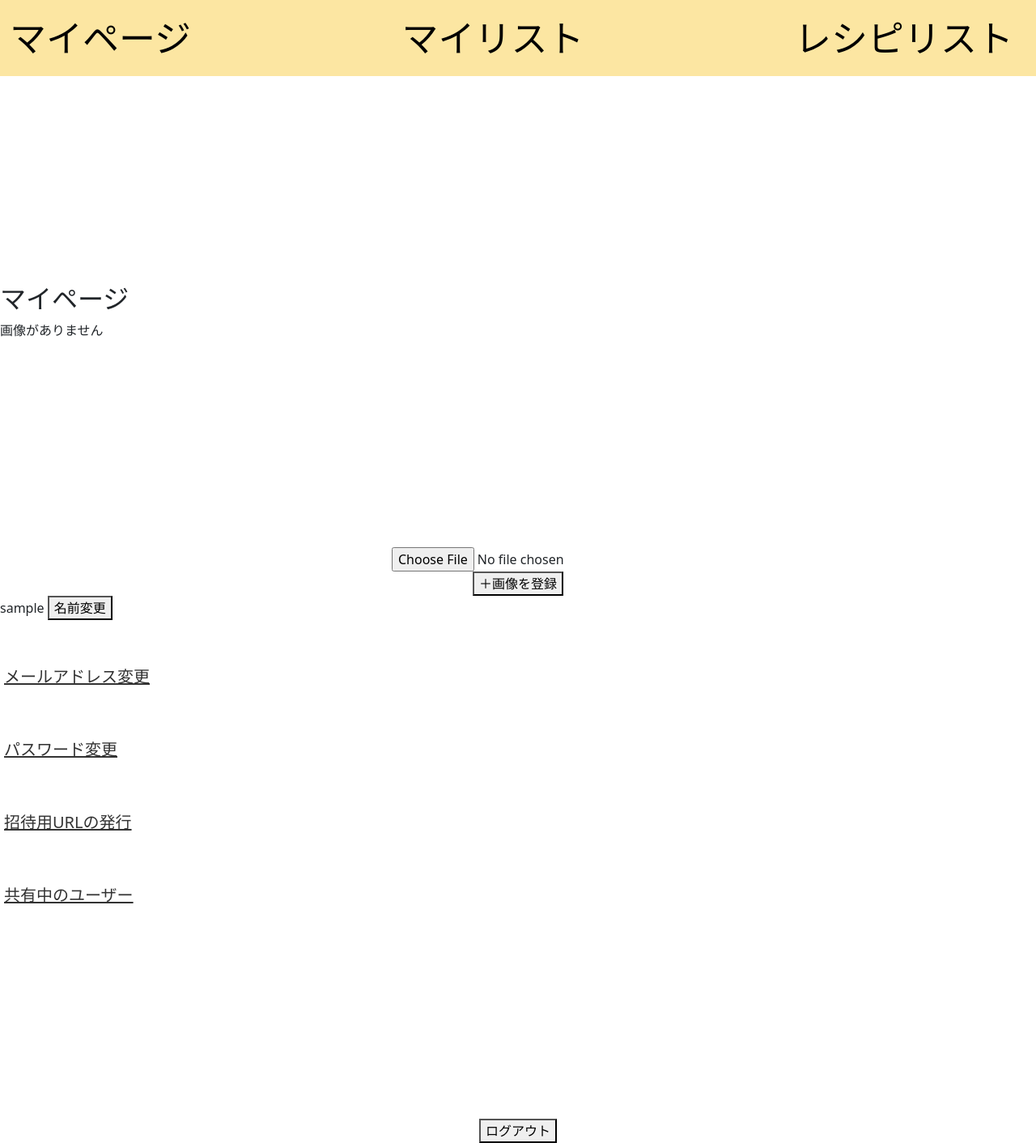
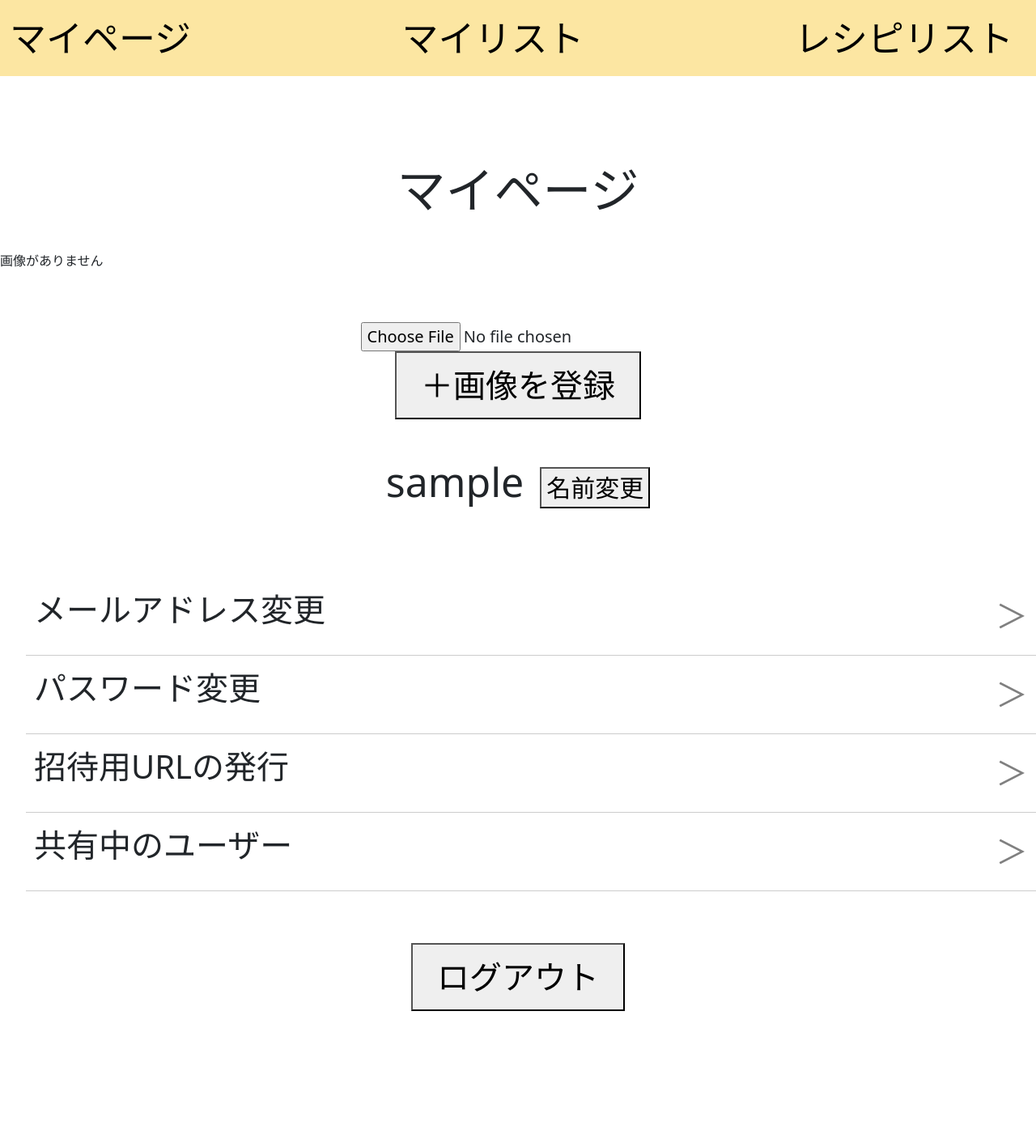
Before and after one commit to asami-mano/Cooking-Memory, a Django app: page /accounts/mypage/ in a window 1280 px wide. Shown: the whole page at 81% size. After the commit the page ends 1249 px from the top, so only its background shows below. Run offline with Django 5.2, Linux system fonts and the light colour scheme; the visitor is signed in with stand-in values (Sample User, id 1).

Commit message:
マイページcss完成

```diff
--- a/cooking_memory/cooking_memory/settings.py
+++ b/cooking_memory/cooking_memory/settings.py
@@ -11,6 +11,7 @@ https://docs.djangoproject.com/en/5.1/ref/settings/
 """
 
 from pathlib import Path
+import os
 
 # Build paths inside the project like this: BASE_DIR / 'subdir'.
 BASE_DIR = Path(__file__).resolve().parent.parent
@@ -116,6 +117,8 @@ USE_TZ = True
 # https://docs.djangoproject.com/en/5.1/howto/static-files/
 
 STATIC_URL = 'static/'
+STATICFILES_DIRS = [
+    os.path.join(BASE_DIR, 'static'),
 
 # Default primary key field type
 # https://docs.djangoproject.com/en/5.1/ref/settings/#default-auto-field
--- a/cooking_memory/cooking_memory_app/login_view/login_view/settings.py
+++ b/cooking_memory/cooking_memory_app/login_view/login_view/settings.py
@@ -124,7 +124,9 @@ USE_TZ = True
 # https://docs.djangoproject.com/en/5.1/howto/static-files/
 
 STATIC_URL = 'static/'
-
+STATICFILES_DIRS = [
+    os.path.join(BASE_DIR, 'static'),
+]
 # Default primary key field type
 # https://docs.djangoproject.com/en/5.1/ref/settings/#default-auto-field
 
--- /dev/null
+++ b/cooking_memory/cooking_memory_app/login_view/static/css/sanitize.css
@@ -0,0 +1,566 @@
+/* Document
+ * ========================================================================== */
+
+/**
+ * Add border box sizing in all browsers (opinionated).
+ */
+
+*,
+::before,
+::after {
+  box-sizing: border-box;
+}
+
+/**
+ * 1. Add text decoration inheritance in all browsers (opinionated).
+ * 2. Add vertical alignment inheritance in all browsers (opinionated).
+ */
+
+::before,
+::after {
+  text-decoration: inherit; /* 1 */
+  vertical-align: inherit; /* 2 */
+}
+
+/**
+ * 1. Use the default cursor in all browsers (opinionated).
+ * 2. Change the line height in all browsers (opinionated).
+ * 3. Use a 4-space tab width in all browsers (opinionated).
+ * 4. Remove the grey highlight on links in iOS (opinionated).
+ * 5. Prevent adjustments of font size after orientation changes in
+ *    IE on Windows Phone and in iOS.
+ * 6. Breaks words to prevent overflow in all browsers (opinionated).
+ */
+
+html {
+  cursor: default; /* 1 */
+  line-height: 1.5; /* 2 */
+  -moz-tab-size: 4; /* 3 */
+  tab-size: 4; /* 3 */
+  -webkit-tap-highlight-color: transparent /* 4 */;
+  -ms-text-size-adjust: 100%; /* 5 */
+  -webkit-text-size-adjust: 100%; /* 5 */
+  word-break: break-word; /* 6 */
+}
+
+/* Sections
+ * ========================================================================== */
+
+/**
+ * Remove the margin in all browsers (opinionated).
+ */
+
+body {
+  margin: 0;
+}
+
+/**
+ * Correct the font size and margin on `h1` elements within `section` and
+ * `article` contexts in Chrome, Edge, Firefox, and Safari.
+ */
+
+h1 {
+  font-size: 2em;
+  margin: 0.67em 0;
+}
+
+/* Grouping content
+ * ========================================================================== */
+
+/**
+ * Remove the margin on nested lists in Chrome, Edge, IE, and Safari.
+ */
+
+dl dl,
+dl ol,
+dl ul,
+ol dl,
+ul dl {
+  margin: 0;
+}
+
+/**
+ * Remove the margin on nested lists in Edge 18- and IE.
+ */
+
+ol ol,
+ol ul,
+ul ol,
+ul ul {
+  margin: 0;
+}
+
+/**
+ * 1. Add the correct sizing in Firefox.
+ * 2. Show the overflow in Edge 18- and IE.
+ */
+
+hr {
+  height: 0; /* 1 */
+  overflow: visible; /* 2 */
+}
+
+/**
+ * Add the correct display in IE.
+ */
+
+main {
+  display: block;
+}
+
+/**
+ * Remove the list style on navigation lists in all browsers (opinionated).
+ */
+
+nav ol,
+nav ul {
+  list-style: none;
+  padding: 0;
+}
+
+/**
+ * 1. Correct the inheritance and scaling of font size in all browsers.
+ * 2. Correct the odd `em` font sizing in all browsers.
+ */
+
+pre {
+  font-family: monospace, monospace; /* 1 */
+  font-size: 1em; /* 2 */
+}
+
+/* Text-level semantics
+ * ========================================================================== */
+
+/**
+ * Remove the gray background on active links in IE 10.
+ */
+
+a {
+  background-color: transparent;
+}
+
+/**
+ * Add the correct text decoration in Edge 18-, IE, and Safari.
+ */
+
+abbr[title] {
+  text-decoration: underline;
+  text-decoration: underline dotted;
+}
+
+/**
+ * Add the correct font weight in Chrome, Edge, and Safari.
+ */
+
+b,
+strong {
+  font-weight: bolder;
+}
+
+/**
+ * 1. Correct the inheritance and scaling of font size in all browsers.
+ * 2. Correct the odd `em` font sizing in all browsers.
+ */
+
+code,
+kbd,
+samp {
+  font-family: monospace, monospace; /* 1 */
+  font-size: 1em; /* 2 */
+}
+
+/**
+ * Add the correct font size in all browsers.
+ */
+
+small {
+  font-size: 80%;
+}
+
+/* Embedded content
+ * ========================================================================== */
+
+/*
+ * Change the alignment on media elements in all browsers (opinionated).
+ */
+
+audio,
+canvas,
+iframe,
+img,
+svg,
+video {
+  vertical-align: middle;
+}
+
+/**
+ * Add the correct display in IE 9-.
+ */
+
+audio,
+video {
+  display: inline-block;
+}
+
+/**
+ * Add the correct display in iOS 4-7.
+ */
+
+audio:not([controls]) {
+  display: none;
+  height: 0;
+}
+
+/**
+ * Remove the border on iframes in all browsers (opinionated).
+ */
+
+iframe {
+  border-style: none;
+}
+
+/**
+ * Remove the border on images within links in IE 10-.
+ */
+
+img {
+  border-style: none;
+}
+
+/**
+ * Change the fill color to match the text color in all browsers (opinionated).
+ */
+
+svg:not([fill]) {
+  fill: currentColor;
+}
+
+/**
+ * Hide the overflow in IE.
+ */
+
+svg:not(:root) {
+  overflow: hidden;
+}
+
+/* Tabular data
+ * ========================================================================== */
+
+/**
+ * Collapse border spacing in all browsers (opinionated).
+ */
+
+table {
+  border-collapse: collapse;
+}
+
+/* Forms
+ * ========================================================================== */
+
+/**
+ * Remove the margin on controls in Safari.
+ */
+
+button,
+input,
+select {
+  margin: 0;
+}
+
+/**
+ * 1. Show the overflow in IE.
+ * 2. Remove the inheritance of text transform in Edge 18-, Firefox, and IE.
+ */
+
+button {
+  overflow: visible; /* 1 */
+  text-transform: none; /* 2 */
+}
+
+/**
+ * Correct the inability to style buttons in iOS and Safari.
+ */
+
+button,
+[type="button"],
+[type="reset"],
+[type="submit"] {
+  -webkit-appearance: button;
+}
+
+/**
+ * 1. Change the inconsistent appearance in all browsers (opinionated).
+ * 2. Correct the padding in Firefox.
+ */
+
+fieldset {
+  border: 1px solid #a0a0a0; /* 1 */
+  padding: 0.35em 0.75em 0.625em; /* 2 */
+}
+
+/**
+ * Show the overflow in Edge 18- and IE.
+ */
+
+input {
+  overflow: visible;
+}
+
+/**
+ * 1. Correct the text wrapping in Edge 18- and IE.
+ * 2. Correct the color inheritance from `fieldset` elements in IE.
+ */
+
+legend {
+  color: inherit; /* 2 */
+  display: table; /* 1 */
+  max-width: 100%; /* 1 */
+  white-space: normal; /* 1 */
+}
+
+/**
+ * 1. Add the correct display in Edge 18- and IE.
+ * 2. Add the correct vertical alignment in Chrome, Edge, and Firefox.
+ */
+
+progress {
+  display: inline-block; /* 1 */
+  vertical-align: baseline; /* 2 */
+}
+
+/**
+ * Remove the inheritance of text transform in Firefox.
+ */
+
+select {
+  text-transform: none;
+}
+
+/**
+ * 1. Remove the margin in Firefox and Safari.
+ * 2. Remove the default vertical scrollbar in IE.
+ * 3. Change the resize direction in all browsers (opinionated).
+ */
+
+textarea {
+  margin: 0; /* 1 */
+  overflow: auto; /* 2 */
+  resize: vertical; /* 3 */
+}
+
+/**
+ * Remove the padding in IE 10-.
+ */
+
+[type="checkbox"],
+[type="radio"] {
+  padding: 0;
+}
+
+/**
+ * 1. Correct the odd appearance in Chrome, Edge, and Safari.
+ * 2. Correct the outline style in Safari.
+ */
+
+[type="search"] {
+  -webkit-appearance: textfield; /* 1 */
+  outline-offset: -2px; /* 2 */
+}
+
+/**
+ * Correct the cursor style of increment and decrement buttons in Safari.
+ */
+
+::-webkit-inner-spin-button,
+::-webkit-outer-spin-button {
+  height: auto;
+}
+
+/**
+ * Correct the text style of placeholders in Chrome, Edge, and Safari.
+ */
+
+::-webkit-input-placeholder {
+  color: inherit;
+  opacity: 0.54;
+}
+
+/**
+ * Remove the inner padding in Chrome, Edge, and Safari on macOS.
+ */
+
+::-webkit-search-decoration {
+  -webkit-appearance: none;
+}
+
+/**
+ * 1. Correct the inability to style upload buttons in iOS and Safari.
+ * 2. Change font properties to `inherit` in Safari.
+ */
+
+::-webkit-file-upload-button {
+  -webkit-appearance: button; /* 1 */
+  font: inherit; /* 2 */
+}
+
+/**
+ * Remove the inner border and padding of focus outlines in Firefox.
+ */
+
+::-moz-focus-inner {
+  border-style: none;
+  padding: 0;
+}
+
+/**
+ * Restore the focus outline styles unset by the previous rule in Firefox.
+ */
+
+:-moz-focusring {
+  outline: 1px dotted ButtonText;
+}
+
+/**
+ * Remove the additional :invalid styles in Firefox.
+ */
+
+:-moz-ui-invalid {
+  box-shadow: none;
+}
+
+/* Interactive
+ * ========================================================================== */
+
+/*
+ * Add the correct display in Edge 18- and IE.
+ */
+
+details {
+  display: block;
+}
+
+/*
+ * Add the correct styles in Edge 18-, IE, and Safari.
+ */
+
+dialog {
+  background-color: white;
+  border: solid;
+  color: black;
+  display: block;
+  height: -moz-fit-content;
+  height: -webkit-fit-content;
+  height: fit-content;
+  left: 0;
+  margin: auto;
+  padding: 1em;
+  position: absolute;
+  right: 0;
+  width: -moz-fit-content;
+  width: -webkit-fit-content;
+  width: fit-content;
+}
+
+dialog:not([open]) {
+  display: none;
+}
+
+/*
+ * Add the correct display in all browsers.
+ */
+
+summary {
+  display: list-item;
+}
+
+/* Scripting
+ * ========================================================================== */
+
+/**
+ * Add the correct display in IE 9-.
+ */
+
+canvas {
+  display: inline-block;
+}
+
+/**
+ * Add the correct display in IE.
+ */
+
+template {
+  display: none;
+}
+
+/* User interaction
+ * ========================================================================== */
+
+/*
+ * 1. Remove the tapping delay in IE 10.
+ * 2. Remove the tapping delay on clickable elements
+      in all browsers (opinionated).
+ */
+
+a,
+area,
+button,
+input,
+label,
+select,
+summary,
+textarea,
+[tabindex] {
+  -ms-touch-action: manipulation; /* 1 */
+  touch-action: manipulation; /* 2 */
+}
+
+/**
+ * Add the correct display in IE 10-.
+ */
+
+[hidden] {
+  display: none;
+}
+
+/* Accessibility
+ * ========================================================================== */
+
+/**
+ * Change the cursor on busy elements in all browsers (opinionated).
+ */
+
+[aria-busy="true"] {
+  cursor: progress;
+}
+
+/*
+ * Change the cursor on control elements in all browsers (opinionated).
+ */
+
+[aria-controls] {
+  cursor: pointer;
+}
+
+/*
+ * Change the cursor on disabled, not-editable, or otherwise
+ * inoperable elements in all browsers (opinionated).
+ */
+
+[aria-disabled="true"],
+[disabled] {
+  cursor: not-allowed;
+}
+
+/*
+ * Change the display on visually hidden accessible elements
+ * in all browsers (opinionated).
+ */
+
+[aria-hidden="false"][hidden] {
+  display: initial;
+}
+
+[aria-hidden="false"][hidden]:not(:focus) {
+  clip: rect(0, 0, 0, 0);
+  position: absolute;
+}
--- a/cooking_memory/cooking_memory_app/login_view/templates/cooking_records/style.css
+++ b/cooking_memory/cooking_memory_app/login_view/static/css/style.css
@@ -1,12 +1,32 @@
-@charset "ytf-8"
+@charset "UTF-8"
 
-;form {
-    display: flex;
-    flex-direction: column;
-    align-items: center; /* 子要素（入力欄・ボタン）を中央に */
-    margin-top: 5%;
+/* body {
+  font-family: "Helvetica", "Arial", sans-serif;
+  background-color: #f9f9f9;
+  color: #333;
+  margin: 0;
+  padding: 0;
+} */
+
+/* 全体を中央に寄せる */
+.page-wrapper {
+  display: flex;
+  justify-content: center;
+  padding: 10px;
+  font-size: 40px; 全体的に文字大きく
 }
 
+form {
+  display: flex;
+  flex-direction: column;
+  align-items: center; /* 子要素（入力欄・ボタン）を中央に */
+  margin-top: 5%;
+}
+
+h1 {
+  font-size: 60px;
+  text-align: center;
+}
 form div {
     margin-bottom: 50px;
     width: 100%;
@@ -70,7 +90,8 @@ label {
 }
 
 button[type="submit"] {
-  font-size: 60px;
+  font-size: 40px;
+  align-items: center;
   padding: 10px 30px;
 }
 
@@ -84,6 +105,33 @@ button[type="submit"] {
   padding: 12px 24px;
 }
 
+/* モーダル全体の文字サイズを大きく */
+.modal-content {
+  font-size: 30px;
+  border-radius: 12px;
+}
+
+/* モーダルタイトル */
+.modal-title {
+  font-size: 40px;
+  font-weight: bold;
+}
+
+/* モーダル入力欄 */
+.modal-body input.form-control {
+  font-size: 40px;
+  padding: 5px;
+  height: auto;
+  border-radius: 8px;
+}
+
+/* モーダル内のボタン */
+.modal-footer .btn {
+  font-size: 30px;
+  padding: 10px 24px;
+  border-radius: 8px;
+}
+
 #open-category-modal {
   font-size: 30px;
   color: gray;
--- a/cooking_memory/cooking_memory_app/login_view/templates/mypage.html
+++ b/cooking_memory/cooking_memory_app/login_view/templates/mypage.html
@@ -3,18 +3,28 @@
 {% block title %}マイページ{% endblock %}
 {% block content %}
 
+{% load static %}
+<link rel="stylesheet" href="{% static 'css/sanitize.css' %}">
+<link rel="stylesheet" href="{% static 'css/style.css' %}">
+
 <style>
-    form {
-        display: flex;
-        flex-direction: column;
-        align-items: center; /* 子要素（入力欄・ボタン）を中央に */
-        margin-top: 20%;
+  h1 {
+    font-size: 60px;
+    text-align: center;
+  }
+
+  img{
+    width: 50%;
   }
 
   form div {
+    font-size: 40px;
     margin-bottom: 80px;
     width: 100%;
     max-width: 700px; /* 入力欄の幅を制限 */
+  }
+  div {
+    font-size: 40px;
   }
   label {
     display: block;
@@ -24,41 +34,87 @@
     font-size: 60px;
     padding: 10px 30px;
   }
-    .menu-link {
+  .user-name {
+    text-align: center;
+    margin-top: 40px;
+    font-size: 50px;
+  }
+  .mypage-list {
+    margin-top: 80px;
+    font-size: 40px;
+  }
+  .mypage-item {
+    display: flex;
+    justify-content: space-between;
+    align-items: center;
+    padding: 10px;
+    border-bottom: 1px solid #ccc;
+  }
+  .arrow {
+    color: gray;
+    text-decoration: none; /* 下線消したい場合 */
+  }
+  #nameChangeModal {
+    font-size: 40px;
+    color: gray;
+    margin-left: 10px;
+    text-decoration: none;
+  }
+
+  {% comment %} .menu-link {
     display: inline-block;        /* 横幅と高さを指定できる行内要素に */
-        font-size: 20px;              /* 文字の大きさ */
     padding: 5px 5px;           /* 上下に px、左右に pxの余白 */
     color: #333;                  /* 文字の色（#333はダークグレー） */
     margin-top: 50px;             /* 上に50pxの余白（離す） */
-      }
+    } {% endcomment %}
 
 </style>
 
-<h2>マイページ</h2>
+<h1>マイページ</h1>
 
 <!-- プロフィール画像 -->
 {% if user.image_url %}
-  <img src="{{ user.image_url.url }}" alt="プロフィール画像">
+  <div style="text-align: center;"><img src="{{ user.image_url.url }}" alt="プロフィール画像"></div>
 {% else %}
   <p>画像がありません</p>
 {% endif %}
 
 <form method="post" enctype="multipart/form-data" action="{% url 'accounts:upload_profile_image' %}">
   {% csrf_token %}
-  <input type="file" name="image">
+  <a style="font-size: 20px;"><input type="file" name="image"></a>
   <button type="submit">＋画像を登録</button>
 </form>
 
 <!-- 名前/ニックネーム -->
-    {{ user.username }}
-    <button data-bs-toggle="modal" data-bs-target="#nameChangeModal">名前変更</button>
+<div class="user-name">
+  {{ user.username }}<button data-bs-toggle="modal" data-bs-target="#nameChangeModal" style="font-size: 30px; margin-left:20px">名前変更</button>
+</div>
 
-<div>
-<a class="menu-link" href="{% url 'accounts:change_email' %}">メールアドレス変更</a><br>
-<a class="menu-link" href="{% url 'accounts:change_password' %}">パスワード変更</a><br>
-<a class="menu-link" href="{% url 'accounts:generate_invite' %}">招待用URLの発行</a><br>
-<a class="menu-link" href="#" data-bs-toggle="modal" data-bs-target="#shareUsersModal" onclick="share_users()">共有中のユーザー</a>
+<ul class="mypage-list">
+  <div class="mypage-item">
+    <p class="menu-link" href="{% url 'accounts:change_email' %}">メールアドレス変更</p>
+    <a href="{% url 'accounts:change_email' %}" target="_blank" class="arrow">＞</a>
   </div>
+  <div class="mypage-item">
+    <p class="menu-link" href="{% url 'accounts:change_password' %}">パスワード変更</p>
+    <a href="{% url 'accounts:change_password' %}" target="_blank" class="arrow">＞</a>
+  </div>
+  <div class="mypage-item">
+    <p class="menu-link" href="{% url 'accounts:generate_invite' %}">招待用URLの発行</p>
+    <a href="{% url 'accounts:generate_invite' %}" target="_blank" class="arrow">＞</a>
+  </div>
+  <div class="mypage-item">
+    <p class="menu-link" href="#" data-bs-toggle="modal" data-bs-target="#shareUsersModal" onclick="share_users()">共有中のユーザー</p>
+    <a href="#" data-bs-toggle="modal" data-bs-target="#shareUsersModal" onclick="share_users()" target="_blank" class="arrow">＞</a>
+  </div>
+</ul>
+
+<!-- ログアウト -->
+<form method="post" action="{% url 'accounts:user_logout_2' %}">
+  {% csrf_token %}
+  <button type="submit">ログアウト</button>
+</form>
+
 
 <!-- モーダル本体 -->
 <div class="modal fade" id="nameChangeModal" tabindex="-1" aria-labelledby="nameChangeModalLabel" aria-hidden="true">
@@ -81,7 +137,6 @@
   </div>
 </div>
 
-
 <div class="modal fade" id="shareUsersModal" tabindex="-1" aria-labelledby="shareUsersModalLabel" aria-hidden="true">
     <div class="modal-dialog">
       <div class="modal-content">
@@ -97,11 +152,6 @@
     </div>
   </div>
 
-<!-- ログアウト -->
-<form method="post" action="{% url 'accounts:user_logout_2' %}">
-  {% csrf_token %}
-  <button type="submit">ログアウト</button>
-</form>
 
 <script>
   function share_users() {
--- a/cooking_memory/cooking_memory_app/login_view/templates/regist.html
+++ b/cooking_memory/cooking_memory_app/login_view/templates/regist.html
@@ -1,6 +1,6 @@
 {% block content %}
 <style>
-    form h1 {
+    h1 {
         color: #F58220;
         font-size: 100px;
         font-weight: bold;
```
Also changed, not shown: 5 other files. Lines whose indentation alone changed are shown as unchanged.
